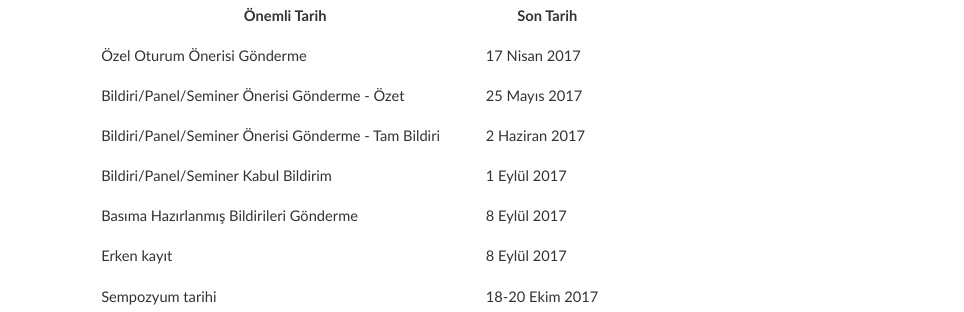
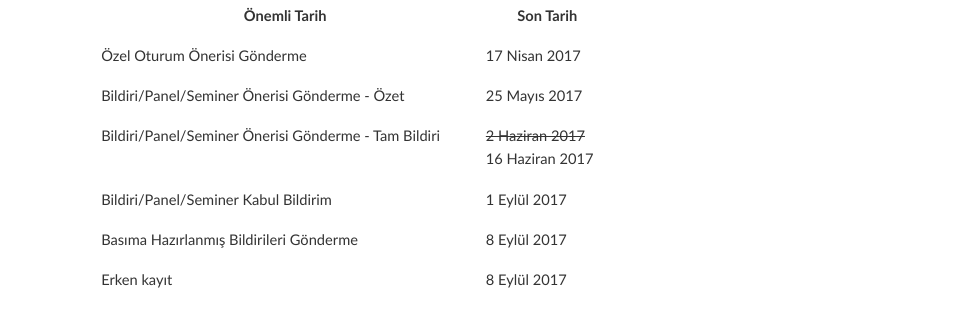
Before and after one commit to uyms/uyms.github.io, a plain HTML site: page dates.html in a window 1280 px wide. Shown: the part 243-555 px from the top of the page, 0-964 px from the left. Drawn offline with nearby package versions, Linux system fonts and the light colour scheme; a script that the page names is missing.

Commit message:
submit date update
16th updated

```diff
--- a/dates.html
+++ b/dates.html
@@ -160,7 +160,7 @@ new TWTR.Widget({
                 </tr>
 				<tr>
                     <td >Bildiri/Panel/Seminer Önerisi Gönderme - Tam Bildiri</td>
-					<td >2 Haziran 2017</td>
+					<td ><del> 2 Haziran 2017</del></br> 16 Haziran 2017</td>
                 </tr>
 				<tr>
                     <td >Bildiri/Panel/Seminer Kabul Bildirim</td>
```
